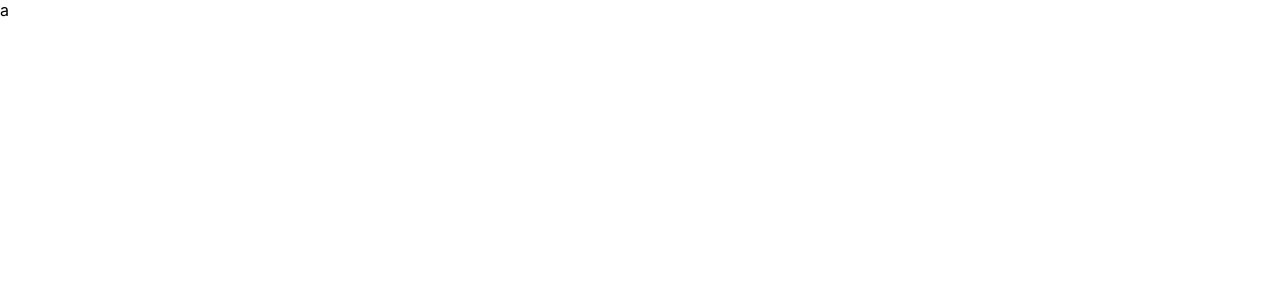
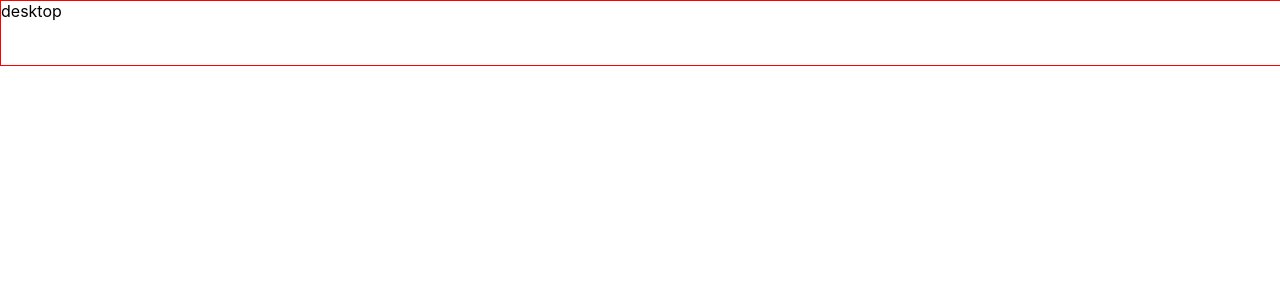
Before and after one commit to FlipFloop/dsgt-website-2022, a React (Create React App) app in the folder client/: page / in a window 1280 px wide. Shown: the top 300 px of the page. Built offline with nearby package versions, Linux system fonts and the light colour scheme.

Commit message:
updated navbars

```diff
--- /dev/null
+++ b/client/src/Components/DesktopNavbar/DesktopNavbar.css
@@ -0,0 +1,8 @@
+.desktop-navbar {
+  display: block;
+  position: fixed;
+  width: 100%;
+  height: 4em;
+  border: 1px solid red;
+}
+/*# sourceMappingURL=DesktopNavbar.css.map */
--- /dev/null
+++ b/client/src/Components/DesktopNavbar/DesktopNavbar.scss
@@ -0,0 +1,7 @@
+.desktop-navbar {
+    display: block;
+    position: fixed;
+    width: 100%;
+    height: 4em;
+    border: 1px solid red;
+}
--- a/client/src/Components/DesktopNavbar/index.js
+++ b/client/src/Components/DesktopNavbar/index.js
@@ -1,7 +1,8 @@
 //imports
+import "./DesktopNavbar.css";
 
 const DesktopNavbar = (params) => {
-    return <div className="desktop-navbar">a</div>;
+    return <div {...params} className="desktop-navbar">desktop</div>;
 };
 
 export default DesktopNavbar;
--- a/client/src/Components/MobileNavbar/index.js
+++ b/client/src/Components/MobileNavbar/index.js
@@ -1,6 +1,6 @@
 //imports
 
 const MobileNavbar = (params) => {
-    return <div className="mobile-navbar">b</div>;
+    return <div {...params} className="mobile-navbar">mobile</div>;
 };
 export default MobileNavbar;
```
Also changed, not shown: 1 other file (tests, documents, lock files or other folders).
